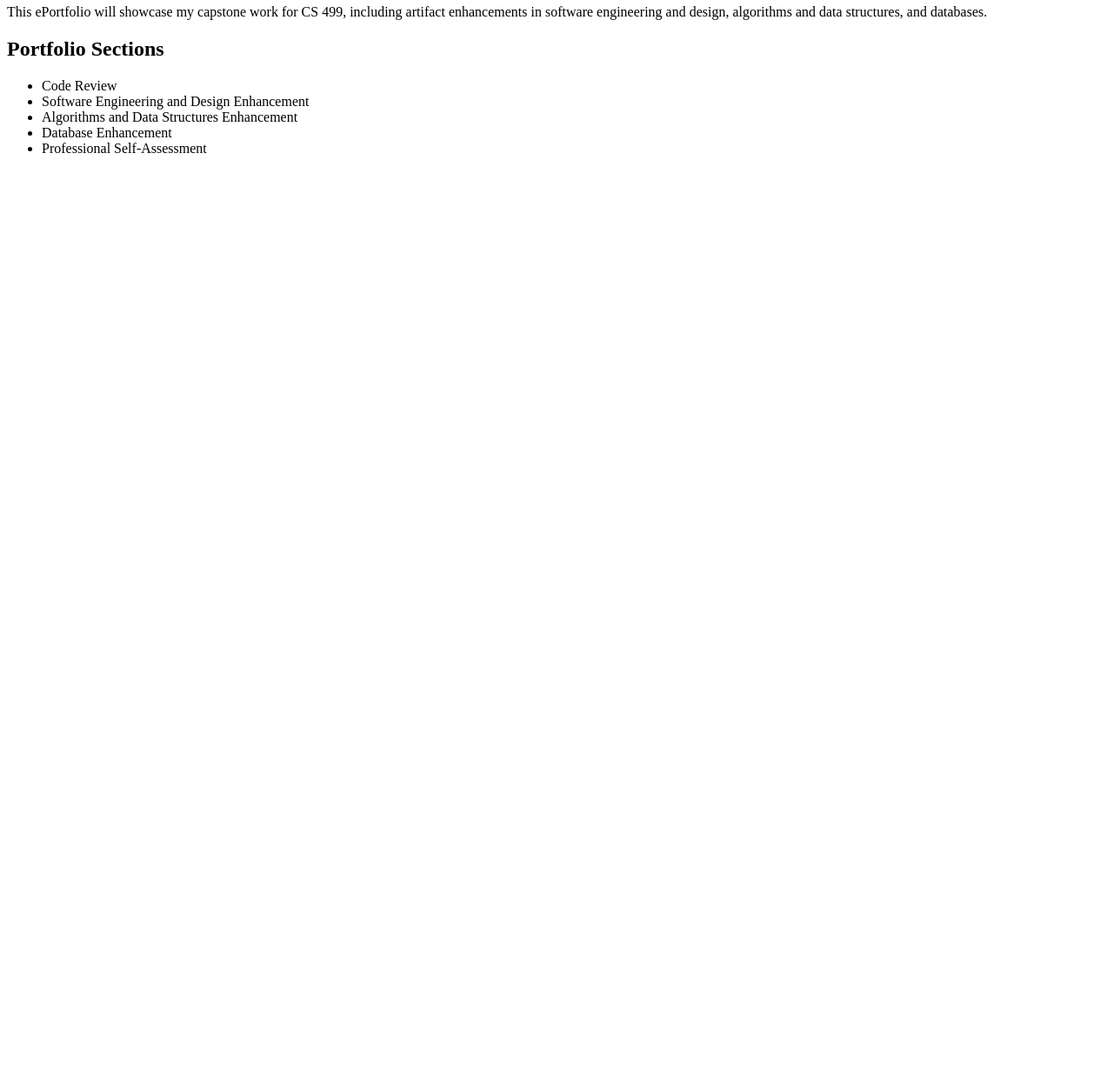
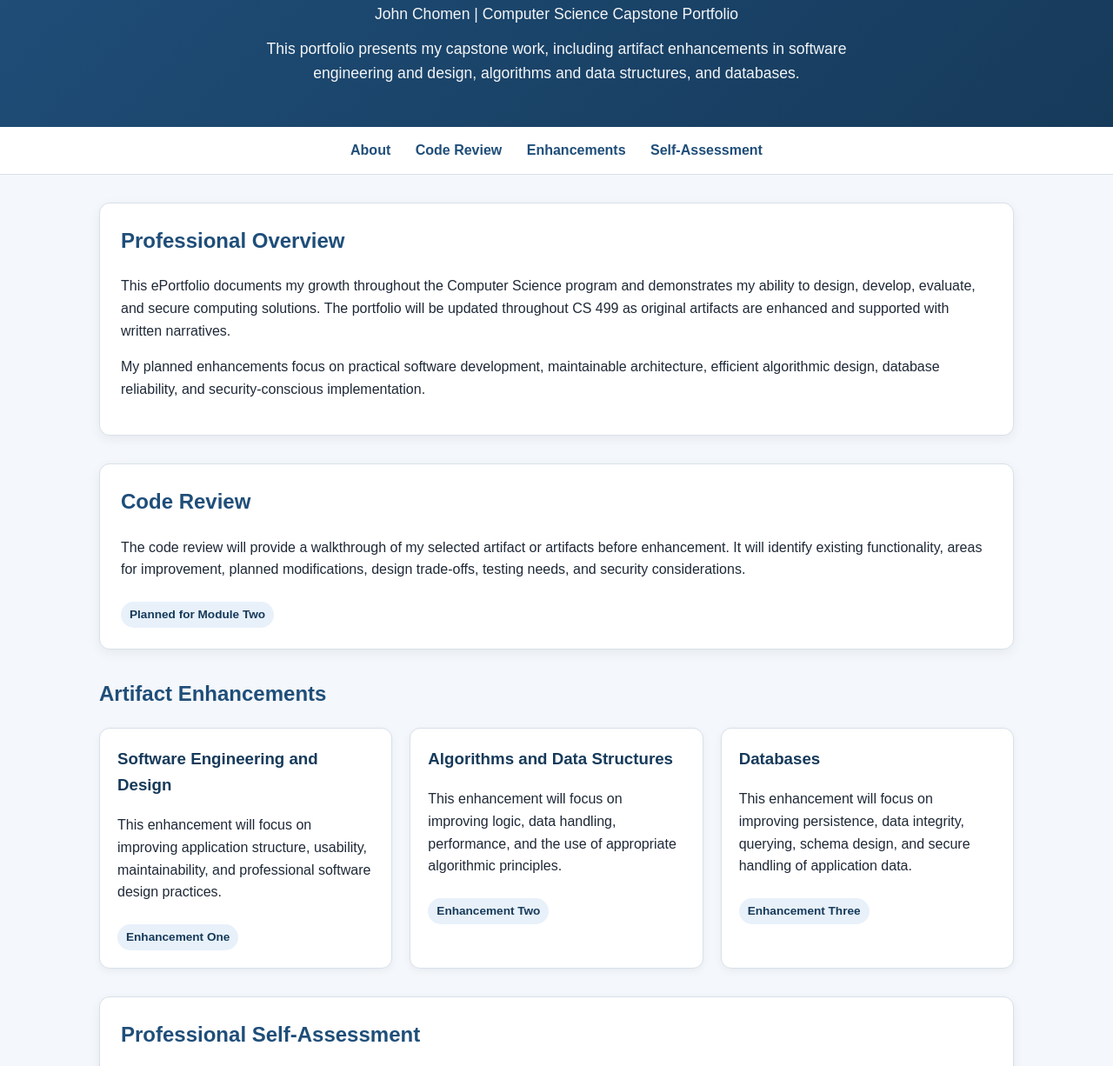
Before and after one commit to JohnCsnhu/CS499-ePortfolio, a plain HTML site: page index.html in a window 1280 px wide. Shown: the part 122-1348 px from the top of the page at 87% size. Before the commit the page ends 800 px from the top, so only its background shows below. Drawn offline with Linux system fonts and the light colour scheme.

Commit message:
Enhance index.html with new styles and structure
Updated the HTML structure and added styles for improved layout and design.

```diff
--- a/index.html
+++ b/index.html
@@ -1,25 +1,236 @@
 <!DOCTYPE html>
 <html lang="en">
 <head>
-  <meta charset="UTF-8">
+  <meta charset="UTF-8" />
+  <meta name="viewport" content="width=device-width, initial-scale=1.0" />
   <title>CS 499 ePortfolio - John Chomen</title>
+
+  <style>
+    :root {
+      --bg: #f4f7fb;
+      --card: #ffffff;
+      --text: #1f2937;
+      --muted: #5f6b7a;
+      --accent: #1f4e79;
+      --accent-dark: #163a5a;
+      --border: #d8e0ea;
+    }
+
+    * {
+      box-sizing: border-box;
+    }
+
+    body {
+      margin: 0;
+      font-family: Arial, Helvetica, sans-serif;
+      background: var(--bg);
+      color: var(--text);
+      line-height: 1.6;
+    }
+
+    header {
+      background: linear-gradient(135deg, var(--accent), var(--accent-dark));
+      color: white;
+      padding: 48px 24px;
+      text-align: center;
+    }
+
+    header h1 {
+      margin: 0;
+      font-size: 2.5rem;
+      letter-spacing: 0.5px;
+    }
+
+    header p {
+      margin: 12px auto 0;
+      max-width: 760px;
+      font-size: 1.1rem;
+      opacity: 0.95;
+    }
+
+    nav {
+      background: white;
+      border-bottom: 1px solid var(--border);
+      padding: 14px 24px;
+      text-align: center;
+      position: sticky;
+      top: 0;
+    }
+
+    nav a {
+      color: var(--accent);
+      text-decoration: none;
+      font-weight: bold;
+      margin: 0 12px;
+      white-space: nowrap;
+    }
+
+    nav a:hover {
+      text-decoration: underline;
+    }
+
+    main {
+      max-width: 1100px;
+      margin: 32px auto;
+      padding: 0 24px;
+    }
+
+    section {
+      margin-bottom: 32px;
+    }
+
+    .card {
+      background: var(--card);
+      border: 1px solid var(--border);
+      border-radius: 12px;
+      padding: 24px;
+      box-shadow: 0 4px 14px rgba(0, 0, 0, 0.06);
+    }
+
+    h2 {
+      color: var(--accent);
+      margin-top: 0;
+    }
+
+    .grid {
+      display: grid;
+      grid-template-columns: repeat(auto-fit, minmax(260px, 1fr));
+      gap: 20px;
+    }
+
+    .artifact-card {
+      background: white;
+      border: 1px solid var(--border);
+      border-radius: 12px;
+      padding: 20px;
+      box-shadow: 0 3px 10px rgba(0, 0, 0, 0.05);
+    }
+
+    .artifact-card h3 {
+      margin-top: 0;
+      color: var(--accent-dark);
+    }
+
+    .status {
+      display: inline-block;
+      margin-top: 8px;
+      padding: 4px 10px;
+      border-radius: 999px;
+      background: #e8f1fa;
+      color: var(--accent-dark);
+      font-size: 0.85rem;
+      font-weight: bold;
+    }
+
+    footer {
+      text-align: center;
+      padding: 28px 16px;
+      color: var(--muted);
+      font-size: 0.95rem;
+    }
+
+    @media (max-width: 650px) {
+      header h1 {
+        font-size: 2rem;
+      }
+
+      nav a {
+        display: block;
+        margin: 8px 0;
+      }
+    }
+  </style>
 </head>
+
 <body>
-  <h1>CS 499 ePortfolio</h1>
-  <h2>John Chomen</h2>
+  <header>
+    <h1>CS 499 ePortfolio</h1>
+    <p>
+      John Chomen | Computer Science Capstone Portfolio
+    </p>
+    <p>
+      This portfolio presents my capstone work, including artifact enhancements in software engineering and design,
+      algorithms and data structures, and databases.
+    </p>
+  </header>
 
-  <p>
-    This ePortfolio will showcase my capstone work for CS 499, including artifact enhancements
-    in software engineering and design, algorithms and data structures, and databases.
-  </p>
+  <nav>
+    <a href="#about">About</a>
+    <a href="#code-review">Code Review</a>
+    <a href="#enhancements">Enhancements</a>
+    <a href="#self-assessment">Self-Assessment</a>
+  </nav>
 
-  <h2>Portfolio Sections</h2>
-  <ul>
-    <li>Code Review</li>
-    <li>Software Engineering and Design Enhancement</li>
-    <li>Algorithms and Data Structures Enhancement</li>
-    <li>Database Enhancement</li>
-    <li>Professional Self-Assessment</li>
-  </ul>
+  <main>
+    <section id="about" class="card">
+      <h2>Professional Overview</h2>
+      <p>
+        This ePortfolio documents my growth throughout the Computer Science program and demonstrates my ability to
+        design, develop, evaluate, and secure computing solutions. The portfolio will be updated throughout CS 499 as
+        original artifacts are enhanced and supported with written narratives.
+      </p>
+      <p>
+        My planned enhancements focus on practical software development, maintainable architecture, efficient algorithmic
+        design, database reliability, and security-conscious implementation.
+      </p>
+    </section>
+
+    <section id="code-review" class="card">
+      <h2>Code Review</h2>
+      <p>
+        The code review will provide a walkthrough of my selected artifact or artifacts before enhancement. It will
+        identify existing functionality, areas for improvement, planned modifications, design trade-offs, testing needs,
+        and security considerations.
+      </p>
+      <span class="status">Planned for Module Two</span>
+    </section>
+
+    <section id="enhancements">
+      <h2>Artifact Enhancements</h2>
+
+      <div class="grid">
+        <div class="artifact-card">
+          <h3>Software Engineering and Design</h3>
+          <p>
+            This enhancement will focus on improving application structure, usability, maintainability, and professional
+            software design practices.
+          </p>
+          <span class="status">Enhancement One</span>
+        </div>
+
+        <div class="artifact-card">
+          <h3>Algorithms and Data Structures</h3>
+          <p>
+            This enhancement will focus on improving logic, data handling, performance, and the use of appropriate
+            algorithmic principles.
+          </p>
+          <span class="status">Enhancement Two</span>
+        </div>
+
+        <div class="artifact-card">
+          <h3>Databases</h3>
+          <p>
+            This enhancement will focus on improving persistence, data integrity, querying, schema design, and secure
+            handling of application data.
+          </p>
+          <span class="status">Enhancement Three</span>
+        </div>
+      </div>
+    </section>
+
+    <section id="self-assessment" class="card">
+      <h2>Professional Self-Assessment</h2>
+      <p>
+        The final self-assessment will summarize how my coursework, artifact enhancements, and ePortfolio demonstrate
+        my readiness for professional work in computer science, with emphasis on software development, databases,
+        algorithms, communication, collaboration, and security.
+      </p>
+      <span class="status">Planned for Final Submission</span>
+    </section>
+  </main>
+
+  <footer>
+    <p>CS 499 Computer Science Capstone | John Chomen</p>
+  </footer>
 </body>
 </html>
```
